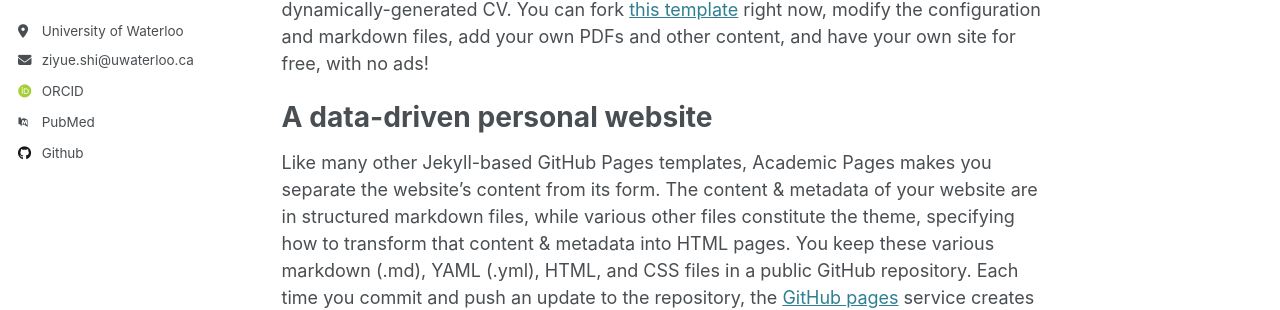
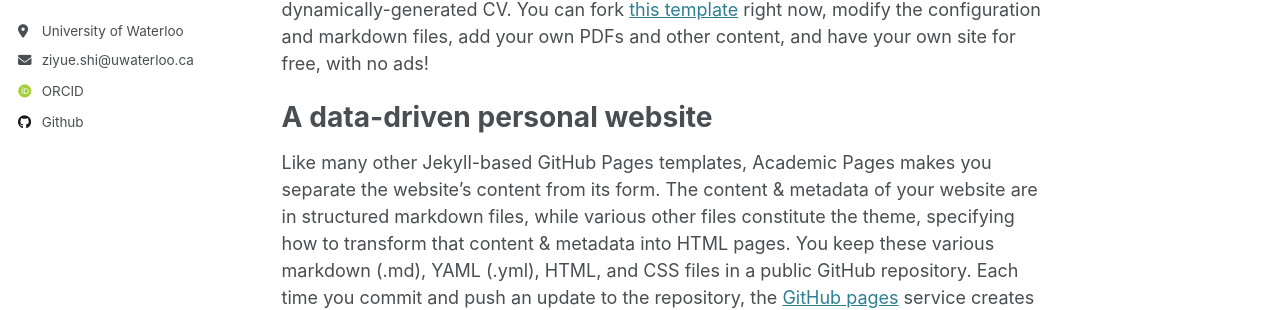
Before and after one commit to ZiyueSHI/ZiyueSHI.github.io, a Jekyll site: the page built from _pages/about.md, in a window 1280 px wide. Shown: the part 342-652 px from the top of the page. Built offline with Jekyll 4.4.1, drawn with Linux system fonts in a browser that asks for light colours; some web fonts are replaced.

Commit message:
Update _config.yml

```diff
--- a/_config.yml
+++ b/_config.yml
@@ -37,7 +37,7 @@ author:
   impactstory      : # URL
   orcid            : "https://orcid.org/0009-0000-8195-6888"
   semantic         : # URL
-  pubmed           : "https://www.ncbi.nlm.nih.gov/pubmed/?term=john+snow"
+  pubmed           : #"https://www.ncbi.nlm.nih.gov/pubmed/?term=john+snow"
   researchgate     : # URL
   scopus           : # URL
 
@@ -45,7 +45,7 @@ author:
   bitbucket        : # Username - Update with your username on the site
   codepen          : # Username
   dribbble         : # Username
-  github           : "academicpages"
+  github           : "ZiyueSHI"
   kaggle           : # Username
   stackoverflow    : # User number or user number and name (i.e., use "1" or "1/jeff-atwood")
 
```
